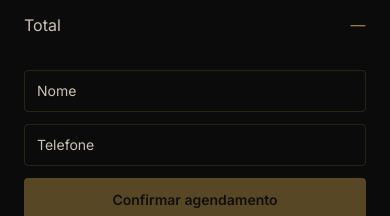
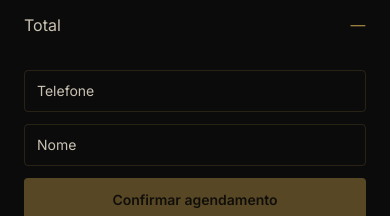
Before and after one commit to LuccasMadia/barbearia, a Next.js app: page /agendar in a window 390 px wide. Shown: the part 1076-1292 px from the top of the page. Built offline with nearby package versions, Linux system fonts and the light colour scheme; no server answers; the database is empty.

Commit message:
feat: ask phone before name in booking, autofill name when found

```diff
--- a/app/agendar/actions.ts
+++ b/app/agendar/actions.ts
@@ -1,6 +1,7 @@
 "use server";
 
 import { createAdminClient } from "@/lib/supabase/admin";
+import { getClientByPhone } from "@/lib/clients-server";
 import {
   computeBarberSlots,
   getCandidateBarberIds,
@@ -52,3 +53,7 @@ export async function createAppointment(input: {
 }): Promise<CreateAppointmentResult> {
   return resolveAndCreateAppointment({ ...input, origin: "online" });
 }
+
+export async function lookupClientByPhone(phone: string): Promise<{ name: string } | null> {
+  return getClientByPhone(createAdminClient(), phone);
+}
--- a/components/booking/BookingWizard.tsx
+++ b/components/booking/BookingWizard.tsx
@@ -3,7 +3,7 @@
 import { useRef, useState, useTransition } from "react";
 import Link from "next/link";
 import type { Tables } from "@/lib/database.types";
-import { getAvailableSlots, createAppointment } from "@/app/agendar/actions";
+import { getAvailableSlots, createAppointment, lookupClientByPhone } from "@/app/agendar/actions";
 import { formatPriceBRL, formatDuration } from "@/lib/format";
 import { MonthCalendar } from "./MonthCalendar";
 import { ScissorsMark } from "@/components/site/ScissorsMark";
@@ -87,6 +87,14 @@ export function BookingWizard({
     if (serviceId && barberId) {
       void fetchSlots(serviceId, barberId, nextDate);
     }
+  }
+
+  function handlePhoneBlur() {
+    if (phone.replace(/\D/g, "").length < 8) return;
+    startTransition(async () => {
+      const found = await lookupClientByPhone(phone);
+      if (found && !name) setName(found.name);
+    });
   }
 
   function handleSubmit(formEvent: React.FormEvent) {
@@ -330,19 +338,20 @@ export function BookingWizard({
 
           <form onSubmit={handleSubmit} className="mt-8 space-y-3">
             <input
+              type="tel"
+              placeholder="Telefone"
+              required
+              value={phone}
+              onChange={(e) => setPhone(e.target.value)}
+              onBlur={handlePhoneBlur}
+              className="w-full rounded-sm border border-ink-line bg-transparent px-3 py-2.5 text-sm text-paper placeholder:text-paper-dim focus:border-gold"
+            />
+            <input
               type="text"
               placeholder="Nome"
               required
               value={name}
               onChange={(e) => setName(e.target.value)}
-              className="w-full rounded-sm border border-ink-line bg-transparent px-3 py-2.5 text-sm text-paper placeholder:text-paper-dim focus:border-gold"
-            />
-            <input
-              type="tel"
-              placeholder="Telefone"
-              required
-              value={phone}
-              onChange={(e) => setPhone(e.target.value)}
               className="w-full rounded-sm border border-ink-line bg-transparent px-3 py-2.5 text-sm text-paper placeholder:text-paper-dim focus:border-gold"
             />
             {error && <p className="text-sm text-danger">{error}</p>}
```
